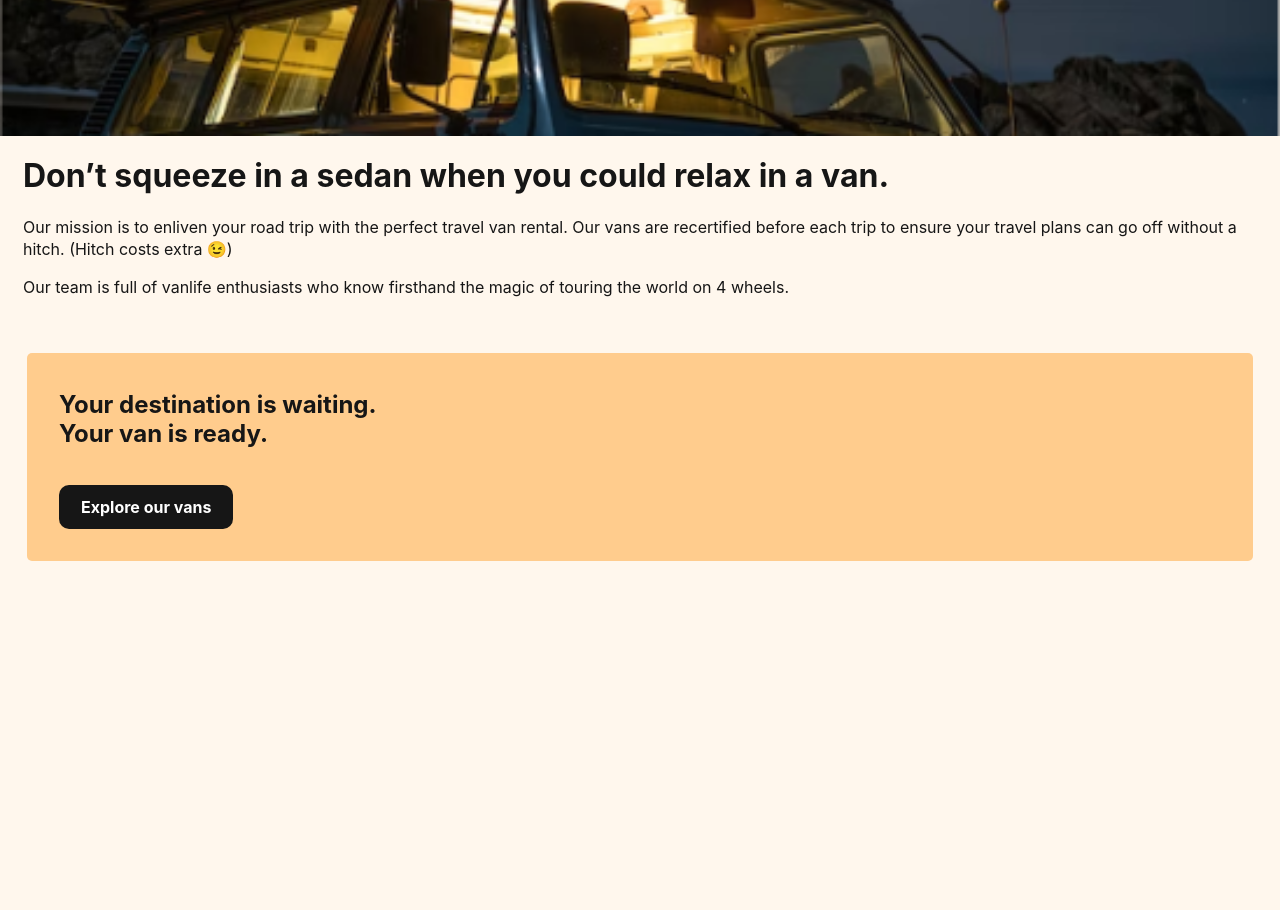
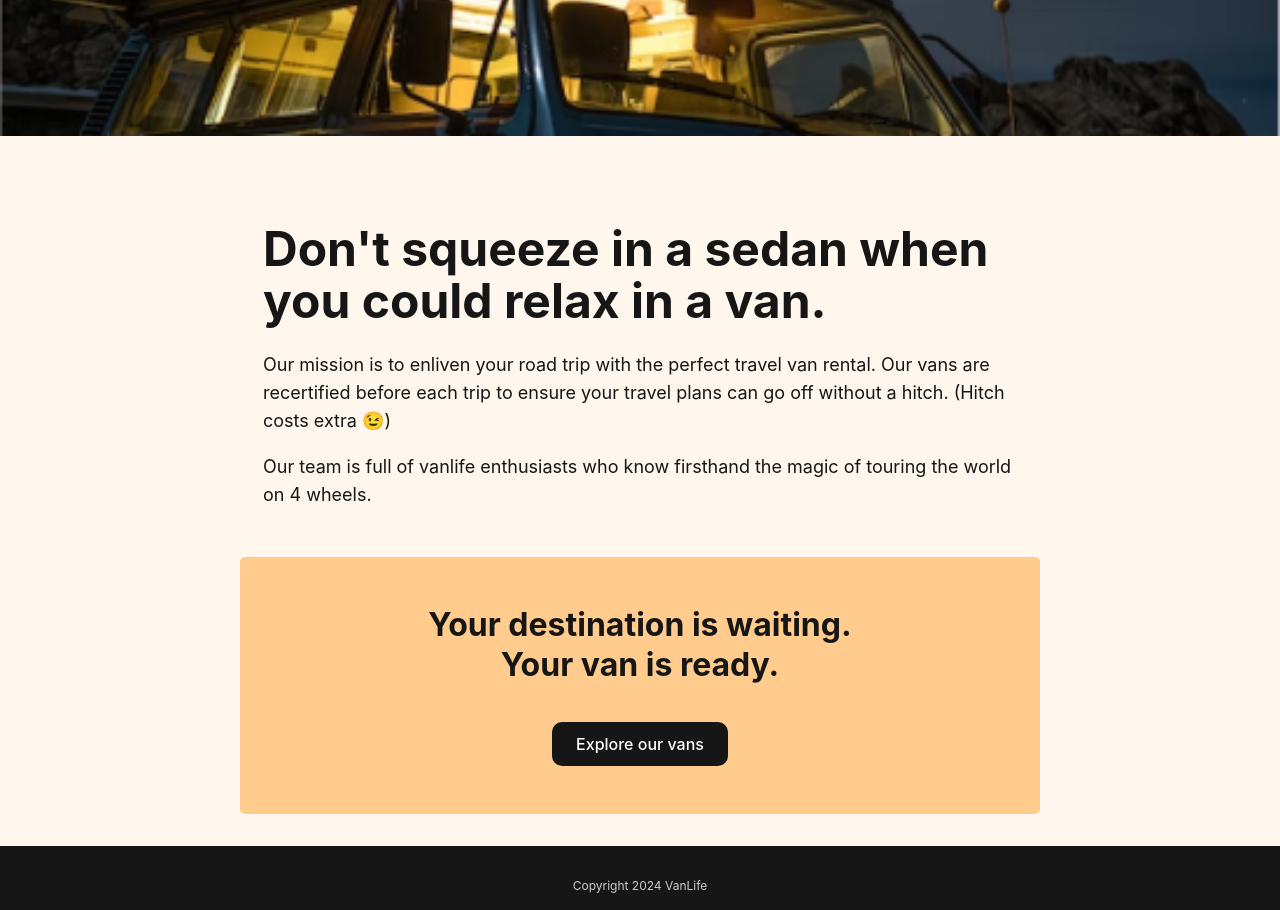
Before and after one commit to Nico-Dominguez/van-life, a React (Vite) app: page /about in a window 1280 px wide. Shown: the part 520-1430 px from the top of the page. Before the commit the page ends 1081 px from the top, so only its background shows below. Built offline with nearby package versions, Linux system fonts and the light colour scheme; what miragejs would draw is missing.

Commit message:
about page ui refactor

```diff
--- /dev/null
+++ b/src/components/Footer.jsx
@@ -0,0 +1,7 @@
+import React from "react";
+
+const Footer = () => {
+  return <div className="footer">Copyright 2024 VanLife</div>;
+};
+
+export default Footer;
--- a/src/components/Layout.jsx
+++ b/src/components/Layout.jsx
@@ -1,12 +1,14 @@
 import React from "react";
 import { Outlet } from "react-router-dom";
 import Header from "./Header";
+import Footer from "./Footer";
 
 export default function Layout() {
   return (
     <>
       <Header />
       <Outlet />
+      <Footer />
     </>
   );
 }
--- a/src/index.css
+++ b/src/index.css
@@ -117,48 +117,134 @@ header a:hover {
 }
 
 /*** ABOUT PAGE ***/
+.about-container {
+  display: flex;
+  flex-direction: column;
+  min-height: 100vh;
+}
+
+/* Hero section */
+.about-hero {
+  width: 100%;
+}
+
 .about-hero-image {
   display: block;
   width: 100%;
+  height: auto;
+  object-fit: cover;
 }
 
-.about-page-content {
-  padding-inline: 23px;
+/* Content section */
+.about-content {
+  padding: 32px 0;
   color: #161616;
-  margin-bottom: 55px;
 }
 
-.about-page-content h1 {
-  line-height: 38px;
+.about-content-inner {
+  max-width: 1200px;
+  margin: 0 auto;
+  padding: 0 23px;
 }
 
-.about-page-content p {
-  line-height: 22px;
+.about-content h1 {
+  font-size: 32px;
+  line-height: 38px;
+  margin-bottom: 24px;
 }
 
-.about-page-cta {
-  background-color: #ffcc8d;
-  color: #161616;
-  padding-inline: 32px;
-  padding-bottom: 32px;
-  margin-inline: 27px;
-  border-radius: 5px;
+.about-content p {
+  font-size: 16px;
+  line-height: 22px;
+  margin-bottom: 16px;
 }
 
-.about-page-cta h2 {
-  margin: 0;
-  padding-block: 37px;
+.about-content p:last-child {
+  margin-bottom: 0;
 }
 
-.about-page-cta .link-button {
+/* CTA section */
+.about-cta {
+  padding: 0 27px;
+  margin-top: auto;
+  margin-bottom: 32px;
+}
+
+.about-cta-inner {
+  background-color: #ffcc8d;
+  border-radius: 5px;
+  padding: 32px;
+  text-align: center;
+}
+
+.about-cta h2 {
+  font-size: 24px;
+  line-height: 30px;
+  color: #161616;
+  margin: 0;
+  padding-bottom: 37px;
+}
+
+/* Button styles */
+.btn {
+  display: inline-block;
+  padding: 12px 24px;
+  text-decoration: none;
+  border-radius: 10px;
+  font-weight: 500;
+  transition: transform 0.2s ease, opacity 0.2s ease;
+}
+
+.btn:hover {
+  transform: translateY(-2px);
+  opacity: 0.9;
+}
+
+.btn-dark {
   background-color: #161616;
   color: white;
-  border-radius: 10px;
+}
+
+/* Responsive styles */
+@media (min-width: 768px) {
+  .about-content {
+    padding: 48px 0;
+  }
+
+  .about-content h1 {
+    font-size: 48px;
+    line-height: 52px;
+  }
+
+  .about-content p {
+    font-size: 18px;
+    line-height: 28px;
+  }
+
+  .about-cta-inner {
+    padding: 48px;
+  }
+
+  .about-cta h2 {
+    font-size: 32px;
+    line-height: 40px;
+  }
+}
+
+@media (min-width: 1024px) {
+  .about-content-inner {
+    max-width: 800px;
+  }
+
+  .about-cta-inner {
+    max-width: 800px;
+    margin: 0 auto;
+  }
 }
 
 /*** VAN PAGES ***/
 .van-list-container {
-  padding-inline: 23px;
+  padding: 1rem;
 }
 
 .van-list {
@@ -352,10 +438,137 @@ i[class*="van-type-"] {
   color: #4d4d4d;
   cursor: pointer;
   font-size: 16px;
+  font-weight: 600;
   padding: 5px 20px;
+  text-decoration: none;
 }
 
 .logout-btn:hover {
   color: #161616;
+  padding-block: 0.5rem;
+  background-color: #ccc;
+  border-radius: 0.5rem;
   text-decoration: underline;
 }
+
+/* featured vans */
+
+.featured-vans-container {
+  padding: 40px 23px;
+  background-color: #fff7ed;
+}
+
+.featured-vans-container h2 {
+  font-size: 32px;
+  color: #161616;
+  margin-bottom: 32px;
+}
+
+.featured-vans-grid {
+  display: grid;
+  grid-template-columns: 1fr;
+  gap: 20px;
+  padding: 0;
+}
+
+.featured-van-tile {
+  background-color: white;
+  border-radius: 6px;
+  padding: 16px;
+  transition: transform 0.2s ease;
+}
+
+.featured-van-tile:hover {
+  transform: translateY(-4px);
+}
+
+.featured-van-tile a {
+  text-decoration: none;
+  color: #161616;
+}
+
+.featured-van-tile img {
+  max-width: 100%;
+  border-radius: 5px;
+}
+
+.featured-van-tile .van-info {
+  margin-top: 16px;
+  display: flex;
+  justify-content: space-between;
+  align-items: center;
+}
+
+.featured-van-tile h3 {
+  font-size: 20px;
+  font-weight: 600;
+  margin: 0;
+}
+
+.featured-van-tile p {
+  font-size: 20px;
+  font-weight: 600;
+  margin: 0;
+}
+
+.featured-van-tile span {
+  font-size: 14px;
+  font-weight: 500;
+}
+
+.featured-van-tile .van-type {
+  height: 34px;
+  padding: 6px 26px;
+  font-style: normal;
+  font-weight: 500;
+  border-radius: 5px;
+  margin-top: 16px;
+  display: inline-block;
+}
+
+/* Responsive grid for larger screens */
+@media (min-width: 768px) {
+  .featured-vans-grid {
+    grid-template-columns: repeat(2, 1fr);
+  }
+
+  /* Make the first van span 2 columns */
+  .featured-van-tile:first-child {
+    grid-column: span 2;
+  }
+
+  .featured-van-tile:first-child img {
+    height: 300px;
+    object-fit: cover;
+  }
+}
+
+@media (min-width: 1024px) {
+  .featured-vans-container {
+    padding: 60px 40px;
+  }
+
+  .featured-vans-grid {
+    grid-template-columns: repeat(3, 1fr);
+  }
+
+  /* Reset the first van span on larger screens */
+  .featured-van-tile:first-child {
+    grid-column: span 1;
+  }
+
+  .featured-van-tile:first-child img {
+    height: auto;
+  }
+}
+
+/* footer */
+
+.footer {
+  text-align: center;
+  height: 1.5rem;
+  padding: 2rem;
+  font-size: 12px;
+  color: #ccc;
+  background-color: #161616;
+}
--- a/src/pages/About.jsx
+++ b/src/pages/About.jsx
@@ -1,12 +1,21 @@
+// About.jsx
 import React from "react";
 import { Link } from "react-router-dom";
 
 export default function About() {
   return (
-    <div className="about-page-container">
-      <img src="/assets/bg-img.png" className="about-hero-image" />
-      <div className="about-page-content">
-        <h1>Don’t squeeze in a sedan when you could relax in a van.</h1>
+    <div className="about-container">
+      <section className="about-hero">
+        <img
+          src="/assets/bg-img.png"
+          alt="Van parked in nature"
+          className="about-hero-image"
+        />
+      </section>
+
+      <section className="about-content">
+        <div className="about-content-inner">
+          <h1>Don't squeeze in a sedan when you could relax in a van.</h1>
           <p>
             Our mission is to enliven your road trip with the perfect travel van
             rental. Our vans are recertified before each trip to ensure your
@@ -17,16 +26,24 @@ export default function About() {
             of touring the world on 4 wheels.
           </p>
         </div>
-      <div className="about-page-cta">
+      </section>
+
+      <section className="about-cta">
+        <div className="about-cta-inner">
           <h2>
             Your destination is waiting.
             <br />
             Your van is ready.
           </h2>
-        <Link className="link-button" to="/vans">
+          <Link
+            className="btn btn-dark"
+            to="/vans"
+            aria-label="Browse our van collection"
+          >
             Explore our vans
           </Link>
         </div>
+      </section>
     </div>
   );
 }
--- a/src/pages/Home.jsx
+++ b/src/pages/Home.jsx
@@ -1,18 +1,62 @@
-import React from "react";
+// Home.jsx
+import React, { useEffect, useState } from "react";
 import { Link } from "react-router-dom";
 
 export default function Home() {
+  const [featuredVans, setFeaturedVans] = useState([]);
+
+  useEffect(() => {
+    async function fetchFeaturedVans() {
+      try {
+        const response = await fetch("/api/vans");
+        const data = await response.json();
+        // Get only the first 3 vans
+        setFeaturedVans(data.vans.slice(0, 3));
+      } catch (error) {
+        console.error("Error fetching data:", error);
+      }
+    }
+
+    fetchFeaturedVans();
+  }, []);
+
+  const featuredVanElements = featuredVans.map((van) => (
+    <div key={van.id} className="featured-van-tile">
+      <Link
+        to={`/vans/${van.id}`}
+        aria-label={`View details for ${van.name}, priced at $${van.price} per day`}
+      >
+        <img src={van.imageUrl} alt={`Image of ${van.name}`} />
+        <div className="van-info">
+          <h3>{van.name}</h3>
+          <p>
+            ${van.price}
+            <span>/day</span>
+          </p>
+        </div>
+        <i className={`van-type ${van.type} selected`}>{van.type}</i>
+      </Link>
+    </div>
+  ));
+
   return (
+    <>
       <div className="home-container">
         <div className="home-one">
           <h1>Go on your next adventure in comfort!</h1>
           <p>
-          Add adventure to your life by joining the #vanlife movement. Rent the
-          perfect van to make your perfect road trip.
+            Add adventure to your life by joining the #vanlife movement. Rent
+            the perfect van to make your perfect road trip.
           </p>
           <Link to="vans">Find your van</Link>
         </div>
         <div className="home-two"></div>
       </div>
+
+      <div className="featured-vans-container">
+        <h2>Featured Vans</h2>
+        <div className="featured-vans-grid">{featuredVanElements}</div>
+      </div>
+    </>
   );
 }
```
Lines whose indentation alone changed are shown as unchanged.
